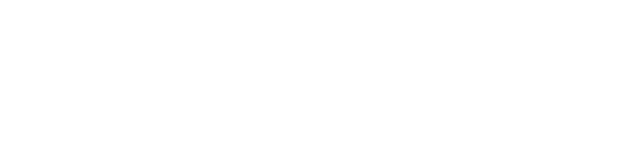
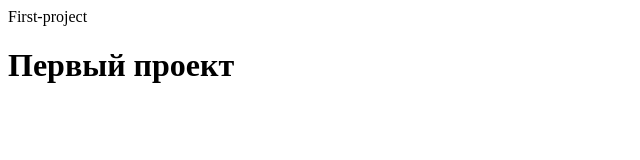
Before and after one commit to Pokhodnya-sdc/first-project, a plain HTML site: page index.html in a window 1280 px wide. Shown: the whole page, without its empty margins (0-640 px from the left). Drawn offline with Linux system fonts and the light colour scheme.

Commit message:
Добавлена базовая разметка и базовый стиль

```diff
--- a/index.html
+++ b/index.html
@@ -3,9 +3,14 @@
 <head>
     <meta charset="UTF-8">
     <meta name="viewport" content="width=device-width, initial-scale=1.0">
+    <link rel="stylesheet"
     <title>First-project</title>
 </head>
 <body>
-    <div></div>
+    <div>
+        <h1>
+            Первый проект
+        </h1>
+    </div>
 </body>
 </html>
--- a/style.css
+++ b/style.css
@@ -1,3 +1,8 @@
 .body {
     margin: 0;
+    width: 50%;
 }
+
+.h1 {
+    font-size: 48px;
+}
```
